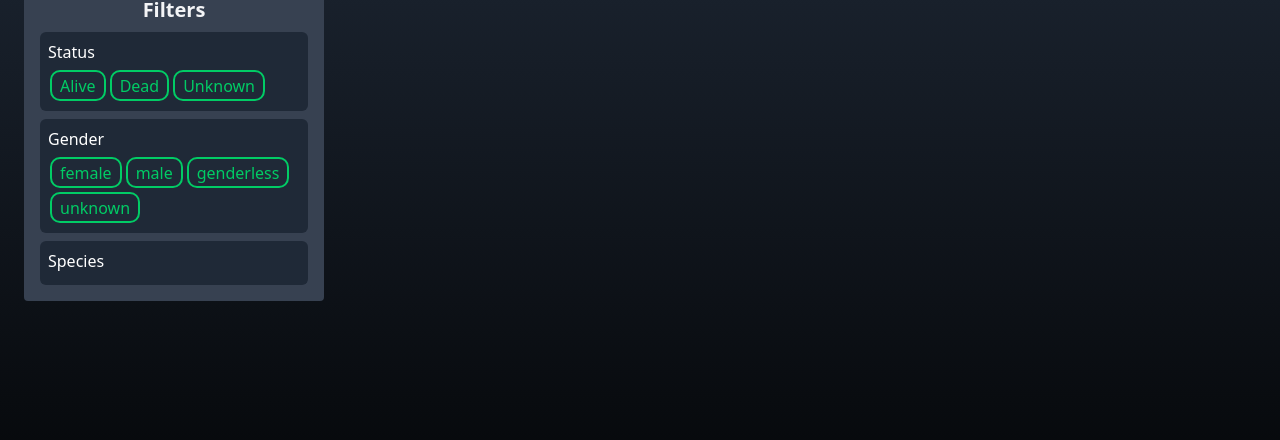
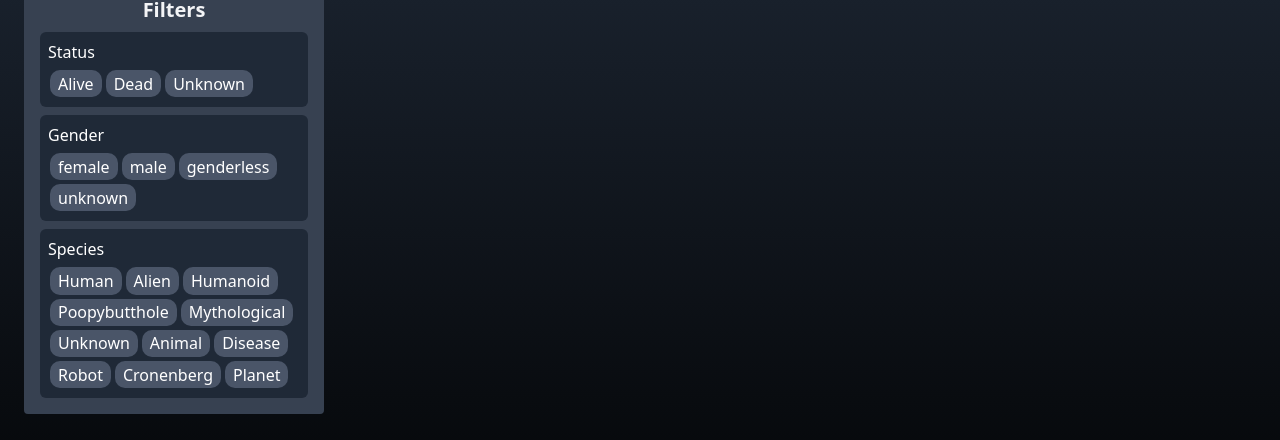
Before and after one commit to thomasbalicki/Interdimentional-Query, a React (Vite) app: page / in a window 1280 px wide. Shown: the part 227-667 px from the top of the page. Built offline with nearby package versions, Linux system fonts and the light colour scheme; no server answers; a web font is replaced by a local one.

Commit message:
Update filter styles and add species filters

```diff
--- a/src/App.jsx
+++ b/src/App.jsx
@@ -33,16 +33,18 @@ function Home() {
   const [search, setSearch] = useState("");
   const [pageNumber, setPageNumber] = useState(1);
   const [numberOfPages, setNumberOfPages] = useState(null);
+
   const [status, setStatus] = useState("");
   const [gender, setGender] = useState("");
+  const [species, setSpecies] = useState("");
 
   const pageNumberLimit = 7;
   const [maxPageNumberLimit, setMaxPageNumberLimit] = useState(7);
   const [minPageNumberLimit, setMinPageNumberLimit] = useState(0);
 
   const updateApi = useCallback(() => {
-    return `https://rickandmortyapi.com/api/character/?page=${pageNumber}&name=${search}&status=${status}&gender=${gender}`;
-  }, [pageNumber, search, status, gender]);
+    return `https://rickandmortyapi.com/api/character/?page=${pageNumber}&name=${search}&status=${status}&gender=${gender}&species=${species}`;
+  }, [pageNumber, search, status, gender, species]);
 
   useEffect(() => {
     const api = updateApi();
@@ -93,6 +95,7 @@ function Home() {
               setStatus={setStatus}
               setPageNumber={setPageNumber}
               setGender={setGender}
+              setSpecies={setSpecies}
             />
           </div>
           <div className="lg:w-3/4">
--- a/src/components/Filter/Filter.jsx
+++ b/src/components/Filter/Filter.jsx
@@ -1,8 +1,9 @@
 import Status from "./categories/Status";
 import Gender from "./categories/Gender";
 import PropTypes from "prop-types";
+import Species from "./categories/Species";
 
-function Filter({ setPageNumber, setStatus, setGender }) {
+function Filter({ setPageNumber, setStatus, setGender, setSpecies }) {
   return (
     <div className="bg-gray-700 lg:mt-3 lg:ml-4 p-2 rounded">
       <h1 className="font-bold text-xl text-gray-100 flex justify-center">
@@ -18,6 +19,7 @@ function Filter({ setPageNumber, setStatus, setGender }) {
       </div>
       <div className="bg-gray-800 m-2 p-2 rounded-md">
         <h1 className="text-white pb-1">Species</h1>
+        <Species setPageNumber={setPageNumber} setSpecies={setSpecies} />
       </div>
     </div>
   );
@@ -27,6 +29,7 @@ Filter.propTypes = {
   setStatus: PropTypes.func.isRequired,
   setPageNumber: PropTypes.func.isRequired,
   setGender: PropTypes.func.isRequired,
+  setSpecies: PropTypes.func.isRequired,
 };
 
 export default Filter;
--- /dev/null
+++ b/src/components/Filter/categories/Species.jsx
@@ -0,0 +1,39 @@
+import PropTypes from "prop-types";
+import FilterBTN from "../FilterBTN";
+
+function Species({ setSpecies, setPageNumber }) {
+  const species = [
+    "Human",
+    "Alien",
+    "Humanoid",
+    "Poopybutthole",
+    "Mythological",
+    "Unknown",
+    "Animal",
+    "Disease",
+    "Robot",
+    "Cronenberg",
+    "Planet",
+  ];
+  return (
+    <div>
+      {species.map((item, index) => (
+        <FilterBTN
+          key={index}
+          index={index}
+          name="species"
+          task={setSpecies}
+          updatePageNumber={setPageNumber}
+          input={item}
+        />
+      ))}
+    </div>
+  );
+}
+
+Species.propTypes = {
+  setSpecies: PropTypes.func,
+  setPageNumber: PropTypes.func,
+};
+
+export default Species;
--- a/src/components/Filter/styles.css
+++ b/src/components/Filter/styles.css
@@ -4,8 +4,8 @@ input[type="radio"] {
 
 label {
   position: relative;
-  color: #01cc65;
-  border: 2px solid #01cc65;
+  background-color: #4a5568;
+  color: #ffffff;
   border-radius: 10px;
   margin: 2px;
   padding: 0.1em 0.5em;
@@ -16,4 +16,5 @@ label {
 input[type="radio"]:checked + label {
   background-color: #01cc65;
   color: white;
+  box-shadow: 0 0 10px rgba(0, 255, 0, 0.5);
 }
```
